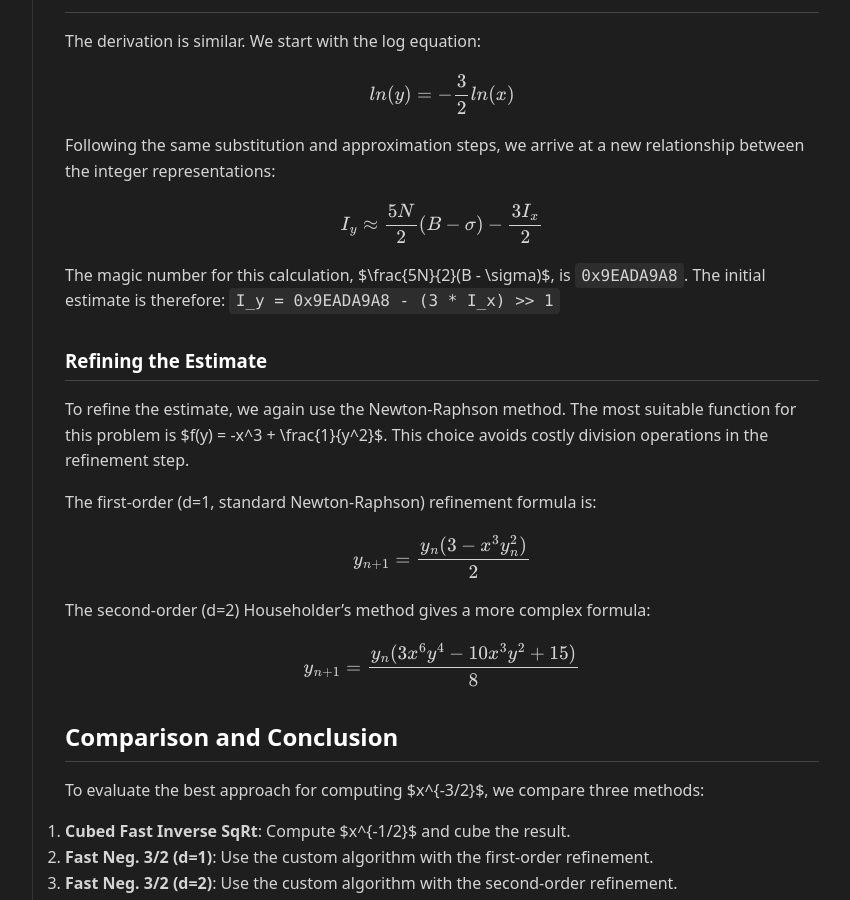
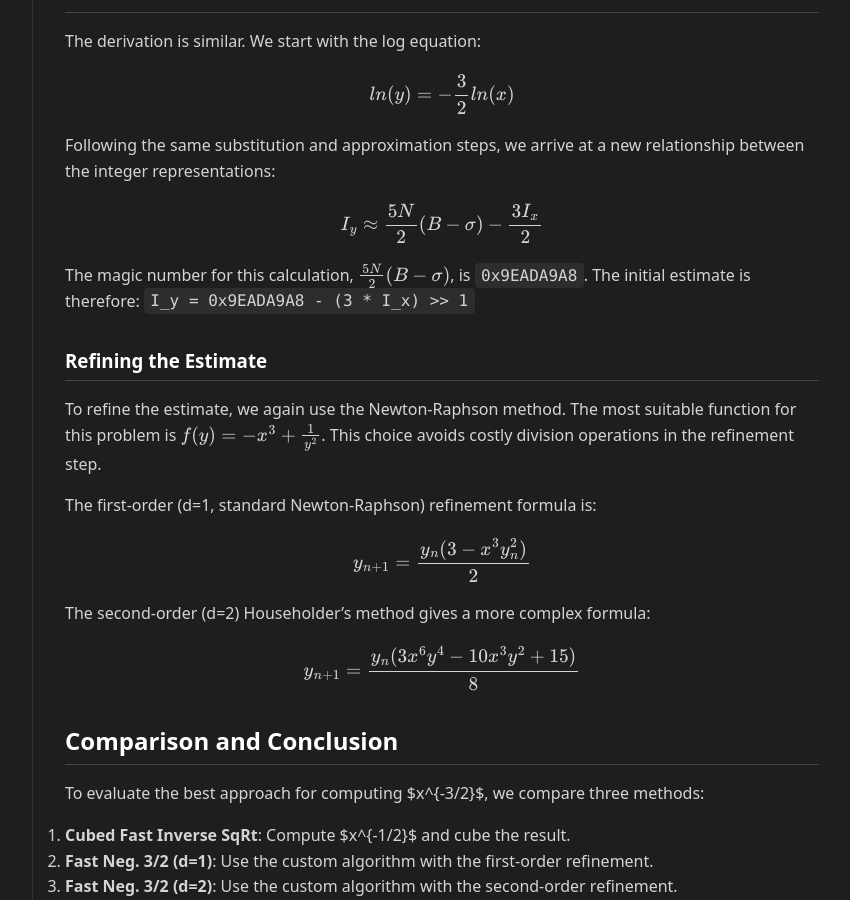
Before and after one commit to Vyndicta/Celestial, a Jekyll site: the page built from docs/celestial-accelerator-docs/modules/fast-negative-three-half.md, in a window 1280 px wide and 900 px high, scrolled down 1660 px. Shown: the whole window, without its empty margins (249-1099 px from the left). Built offline with Jekyll 4.4.1, drawn with Linux system fonts in a browser that asks for light colours; our own code applies the rules of GitHub Pages for plain Markdown files.

Commit message:
Updating the doc

```diff
--- a/docs/celestial-accelerator-docs/modules/fast-negative-three-half.md
+++ b/docs/celestial-accelerator-docs/modules/fast-negative-three-half.md
@@ -71,12 +71,12 @@ $$
 I_y \approx \frac{5N}{2}(B - \sigma) - \frac{3I_x}{2}
 $$
 
-The magic number for this calculation, $\frac{5N}{2}(B - \sigma)$, is `0x9EADA9A8`. The initial estimate is therefore:
+The magic number for this calculation, $$\frac{5N}{2}(B - \sigma)$$, is `0x9EADA9A8`. The initial estimate is therefore:
 `I_y = 0x9EADA9A8 - (3 * I_x) >> 1`
 
 ### Refining the Estimate
 
-To refine the estimate, we again use the Newton-Raphson method. The most suitable function for this problem is $f(y) = -x^3 + \frac{1}{y^2}$. This choice avoids costly division operations in the refinement step.
+To refine the estimate, we again use the Newton-Raphson method. The most suitable function for this problem is $$f(y) = -x^3 + \frac{1}{y^2}$$. This choice avoids costly division operations in the refinement step.
 
 The first-order (d=1, standard Newton-Raphson) refinement formula is:
 
```
